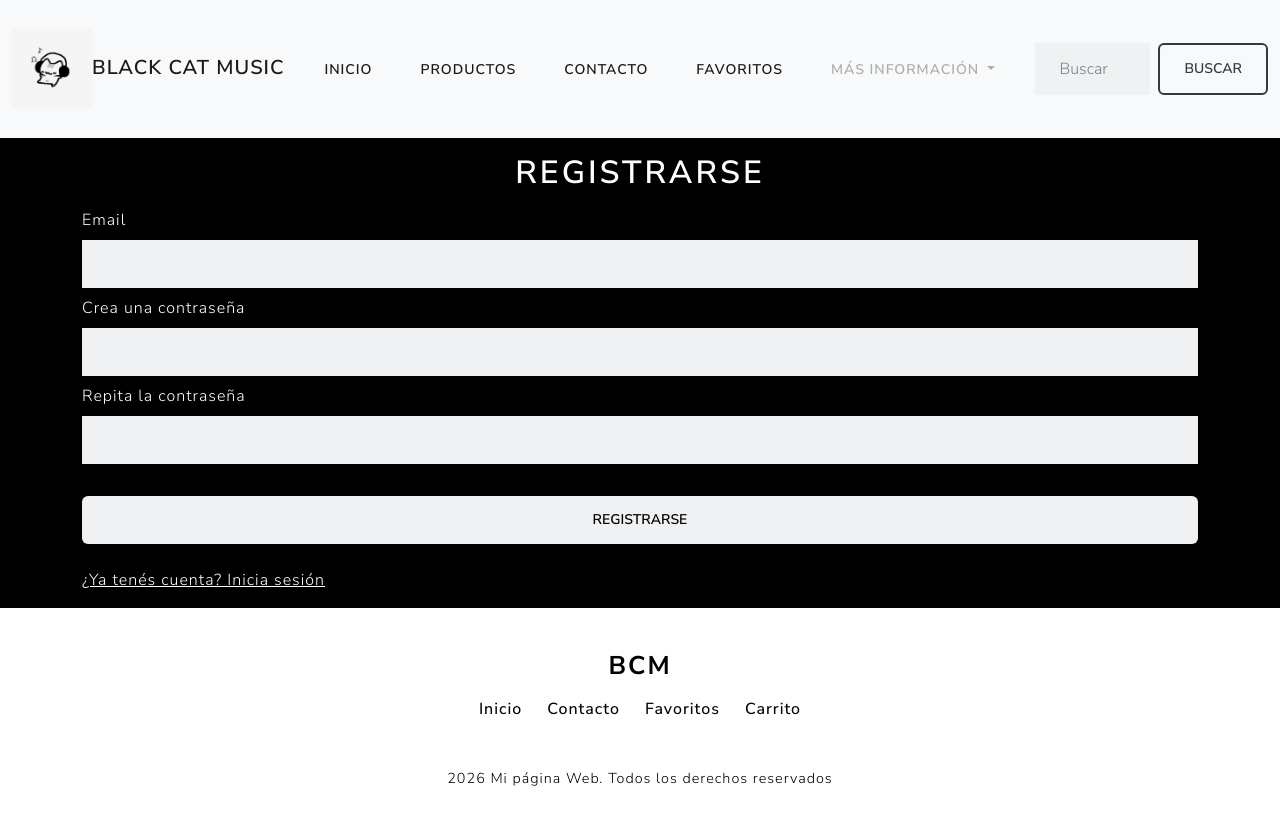
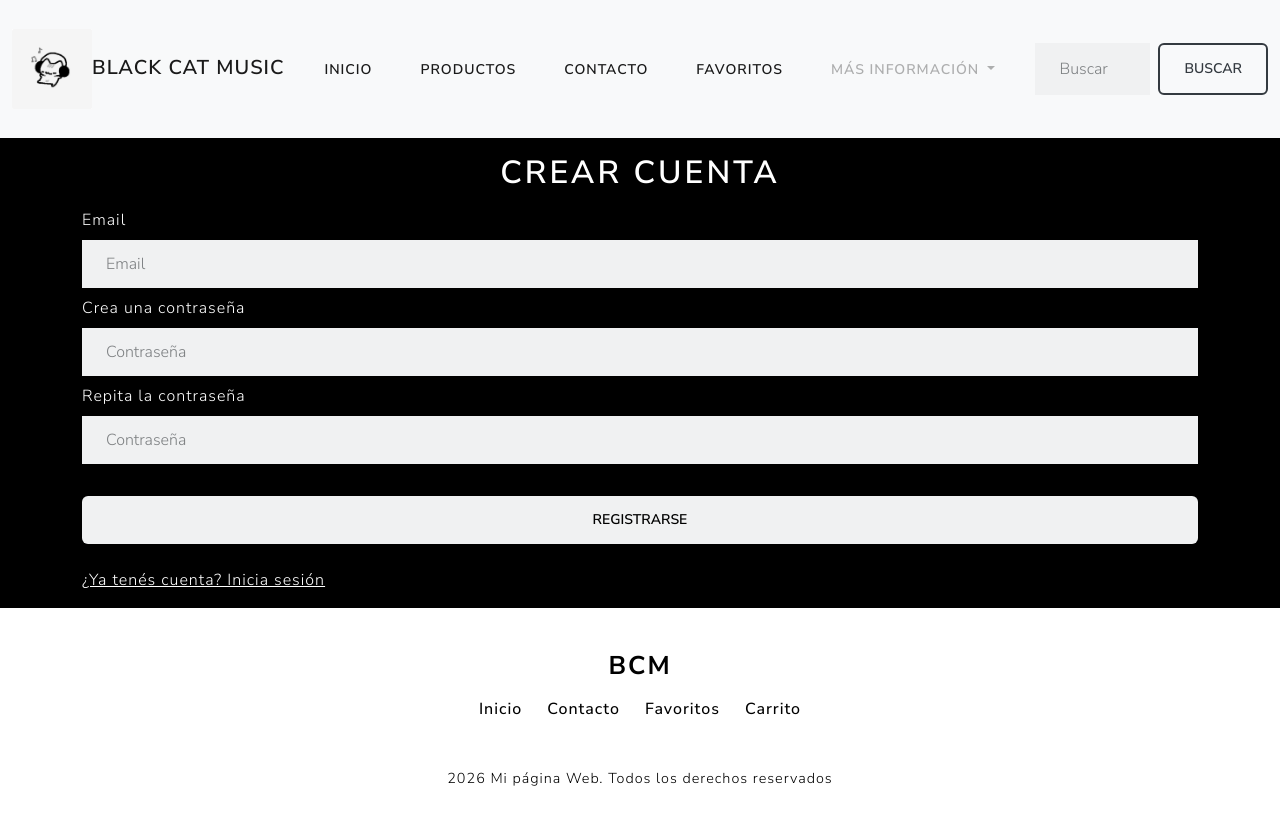
Before and after one commit to catalinapetasny/TiendaDeMusica, an Angular app: page /registro in a window 1280 px wide. Shown: the top 824 px of the page. Built offline with nearby package versions, Linux system fonts and the light colour scheme; a web font is replaced by a local one.

Commit message:
Modificar el inicio de sesion y registro

```diff
--- a/src/app/auth/inicio-sesion/inicio-sesion.css
+++ b/src/app/auth/inicio-sesion/inicio-sesion.css
@@ -4,3 +4,7 @@
     justify-content: center;
     margin: 1rem;
 }
+/*
+.container {
+    background-color: white;
+} */
--- a/src/app/auth/inicio-sesion/inicio-sesion.html
+++ b/src/app/auth/inicio-sesion/inicio-sesion.html
@@ -1,17 +1,17 @@
 <div class="container">
-    <h1 class="mensaje">
+  <h1 class="mensaje">
         Iniciar Sesión
     </h1>
 
     <form>
         <div class="mb-2">
             <label for="email" class="form-label">Email</label>
-            <input type="text" id="email" class="form-control" required>
+            <input type="text" id="email" class="form-control" required placeholder="Email">
         </div>
 
         <div class="mb-2">
             <label for="contrasena" class="form-label">Contraseña</label>
-            <input type="password" id="contrasena" class="form-control" required>
+            <input type="password" id="contrasena" class="form-control" required placeholder="Contraseña">
         </div> <br>
 
         <button type="submit" class="btn btn-light w-100">
@@ -29,5 +29,4 @@
             </u>
         </a>
     </p>
-
 </div>
--- a/src/app/auth/registro/registro.html
+++ b/src/app/auth/registro/registro.html
@@ -1,23 +1,23 @@
 <div class="container">
     <h1 class="titulo">
-        Registrarse
+        Crear cuenta
     </h1>
 
     <form>
 
         <div class="mb-2">
             <label for="email" class="form-label" style="color: white;">Email</label>
-            <input type="email" id="email" class="form-control" required>
+            <input type="email" id="email" class="form-control" required placeholder="Email">
         </div>
 
         <div class="mb-2">
             <label for="contrasena" class="form-label" style="color: white;">Crea una contraseña</label>
-            <input type="password" id="contrasena" class="form-control" required>
+            <input type="password" id="contrasena" class="form-control" required placeholder="Contraseña">
         </div>
 
         <div class="mb-2">
             <label for="repetir-contrasena" class="form-label" style="color: white;">Repita la contraseña</label>
-            <input type="password" id="repetir-contrasena" class="form-control" required>
+            <input type="password" id="repetir-contrasena" class="form-control" required placeholder="Contraseña">
         </div> <br>
 
         <button class="btn btn-light w-100">Registrarse</button>
--- a/src/app/compartidos/carrito/carrito.css
+++ b/src/app/compartidos/carrito/carrito.css
@@ -1,5 +1,5 @@
 .container {
-    margin: 3rem;
+    margin: 5rem;
     background-color: white;
     padding: 1rem;
 }
--- a/src/app/compartidos/carrito/carrito.html
+++ b/src/app/compartidos/carrito/carrito.html
@@ -4,6 +4,4 @@
          Productos agregados al carrito
        </strong>
     </h3>
-
-
 </div>
```
